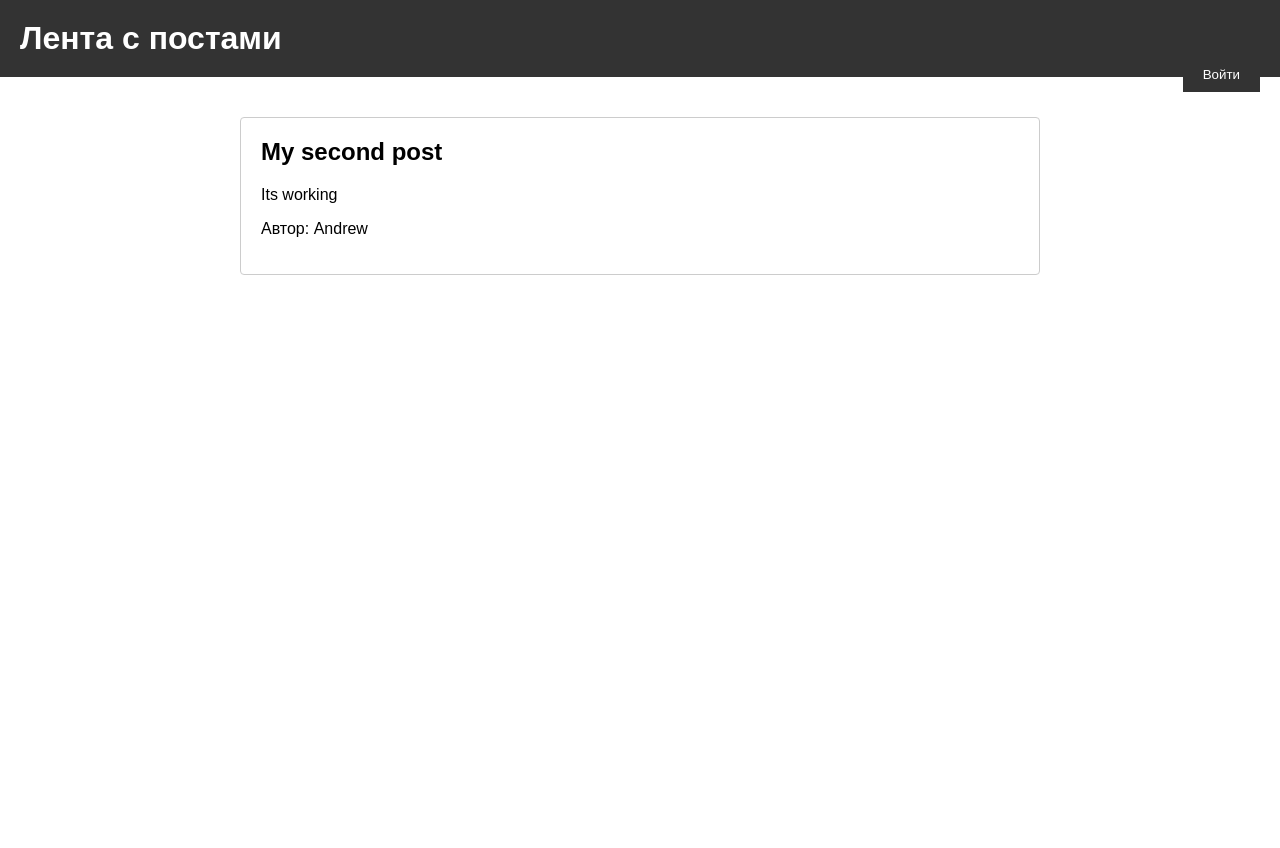
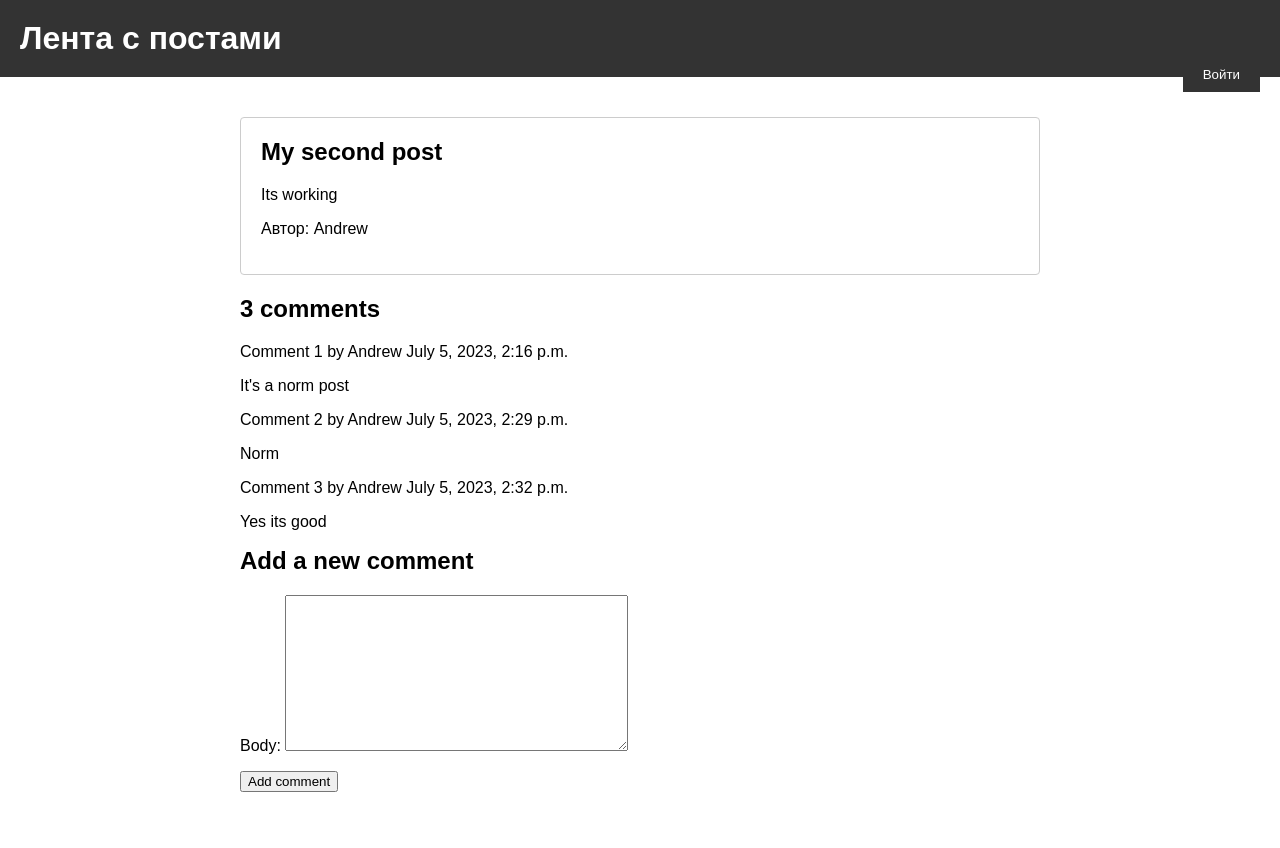
Before and after one commit to andrewaleev/ITsite, a Django app: a page that uses djangosite/webprog/templates/webprog/post/post.html in a window 1280 px wide. Before the commit the page ends 275 px from the top, so only its background shows below. Run offline with Django 4.2, Linux system fonts and the light colour scheme; data comes from the database, SQL or seed files in the repository; both versions use the stored data as it was after the commit.

Commit message:
Добавлены комментарии к постам

```diff
--- a/djangosite/webprog/admin.py
+++ b/djangosite/webprog/admin.py
@@ -7,7 +7,11 @@ from .models import Post, Comment, MarkPost, MarkComment
 class PostAdmin(admin.ModelAdmin):
     prepopulated_fields = {'slug': ('title',)}
 
+@admin.register(Comment)
+class CommentAdmin(admin.ModelAdmin):
+    list_display = ['author', 'post', 'created']
+    list_filter = ['created', 'updated']
+    search_fields = ['author', 'body']
 
-admin.site.register(Comment)
 admin.site.register(MarkPost)
 admin.site.register(MarkComment)
--- /dev/null
+++ b/djangosite/webprog/forms.py
@@ -0,0 +1,8 @@
+from django import forms
+from .models import Comment
+
+
+class CommentForm(forms.ModelForm):
+    class Meta:
+        model = Comment
+        fields = ['body']
--- a/djangosite/webprog/models.py
+++ b/djangosite/webprog/models.py
@@ -1,32 +1,6 @@
 from django.db import models
 from django.contrib.auth.models import User
 from django.urls import reverse
-
-
-class Comment(models.Model):
-    body = models.TextField()
-    author = models.ForeignKey(User,
-                               on_delete=models.CASCADE,
-                               related_name='blog_comments')
-    created = models.DateTimeField(auto_now_add=True)
-    updated = models.DateTimeField(auto_now=True)
-
-
-class MarkComment(models.Model):
-    class Mark(models.TextChoices):
-        LIKE = 'LK'
-        DISLIKE = 'DK'
-
-    mark = models.CharField(max_length=2,
-                            choices=Mark.choices
-                            )
-    author = models.ForeignKey(User,
-                               on_delete=models.CASCADE,
-                               related_name='mark_comment')
-    comment = models.ForeignKey(Comment,
-                                on_delete=models.CASCADE,
-                                related_name='user_mark_comment'
-                                )
 
 
 class Post(models.Model):
@@ -59,6 +33,45 @@ class Post(models.Model):
         return self.title
 
 
+class Comment(models.Model):
+    post = models.ForeignKey(Post,
+                             on_delete=models.CASCADE,
+                             related_name='comments')
+    body = models.TextField()
+    author = models.ForeignKey(User,
+                               on_delete=models.CASCADE,
+                               related_name='blog_comments')
+    created = models.DateTimeField(auto_now_add=True)
+    updated = models.DateTimeField(auto_now=True)
+    active = models.BooleanField(default=True)
+
+    class Meta:
+        ordering = ['created']
+        indexes = [
+            models.Index(fields=['created'])
+        ]
+
+    def __str__(self):
+        return f'Comment by {self.author} on {self.post}'
+
+
+class MarkComment(models.Model):
+    class Mark(models.TextChoices):
+        LIKE = 'LK'
+        DISLIKE = 'DK'
+
+    mark = models.CharField(max_length=2,
+                            choices=Mark.choices
+                            )
+    author = models.ForeignKey(User,
+                               on_delete=models.CASCADE,
+                               related_name='mark_comment')
+    comment = models.ForeignKey(Comment,
+                                on_delete=models.CASCADE,
+                                related_name='user_mark_comment'
+                                )
+
+
 class MarkPost(models.Model):
     class Mark(models.TextChoices):
         LIKE = 'LK'
--- /dev/null
+++ b/djangosite/webprog/templates/webprog/post/includes/comment_form.html
@@ -0,0 +1,6 @@
+<h2>Add a new comment</h2>
+<form action="{% url 'webprog:post_comment' post.id %}" method="post">
+ {{ form.as_p }}
+ {% csrf_token %}
+ <p><input type="submit" value="Add comment"></p>
+</form>
--- a/djangosite/webprog/templates/webprog/post/post.html
+++ b/djangosite/webprog/templates/webprog/post/post.html
@@ -7,14 +7,22 @@
     <h2>{{ post.title }}</h2>
     <p>{{ post.body }}</p>
     <p>Автор: {{ post.author }}</p>
-
-<script>
-    function likePost(postId) {
-        // Логика для обработки лайка поста
-    }
-
-    function dislikePost(postId) {
-        // Логика для обработки дизлайка поста
-    }
-</script>
+</article>
+  {% with comments.count as total_comments %}
+ <h2>
+ {{ total_comments }} comment{{ total_comments|pluralize }}
+ </h2>
+ {% endwith %}
+    {% for comment in comments %}
+ <div class="comment">
+ <p class="info">
+ Comment {{ forloop.counter }} by {{ comment.author }}
+ {{ comment.created }}
+ </p>
+ {{ comment.body|linebreaks }}
+ </div>
+ {% empty %}
+ <p>There are no comments.</p>
+ {% endfor %}
+     {% include "webprog/post/includes/comment_form.html" %}
 {% endblock %}
--- a/djangosite/webprog/urls.py
+++ b/djangosite/webprog/urls.py
@@ -4,5 +4,6 @@ from . import views
 app_name = 'webprog'
 urlpatterns = [
     path('', views.post_list, name='post_list'),
-    path('<int:year>/<int:month>/<int:day>/<slug:post>/', views.post, name='post')
+    path('<int:year>/<int:month>/<int:day>/<slug:post>/', views.post, name='post'),
+    path('<int:post_id>/comment/', views.post_comment, name='post_comment'),
 ]
--- a/djangosite/webprog/views.py
+++ b/djangosite/webprog/views.py
@@ -1,18 +1,51 @@
 from django.shortcuts import render, get_object_or_404
-
+from .forms import  CommentForm
 from django.shortcuts import render
 from .models import *
+from django.views.decorators.http import require_POST
+
 
 def post_list(request):
     posts = Post.objects.all()
     return render(request, 'webprog/post/list.html', {'posts': posts})
 
-def post(request, year, month,day,post):
+
+def post(request, year, month, day, post):
     post = get_object_or_404(Post,
                              slug=post,
                              created__year=year,
                              created__month=month,
                              created__day=day)
+    # Список активных комментариев к этому посту
+    comments = post.comments.filter(active=True)
+    # Форма для комментирования пользователям
+    form = CommentForm()
     return render(request,
                   'webprog/post/post.html',
-                  {'post':post})
+                  {'post': post,
+                   'comments': comments,
+                   'form': form})
+
+
+
+@require_POST
+def post_comment(request, post_id):
+    post = get_object_or_404(Post,
+                             id=post_id)
+    comment = None
+    # Комментарий был отправлен
+
+
+    form = CommentForm(data=request.POST)
+    if form.is_valid():
+        # Создать объект класса Comment, не сохраняя его в базе данных
+        comment = form.save(commit=False)
+        # Назначить пост комментарию
+        comment.post = post
+        comment.author = request.user
+        # Сохранить комментарий в базе данных
+        comment.save()
+        return render(request, 'webprog/post/comment.html',
+              {'post': post,
+               'form': form,
+               'comment': comment})
```
Also changed, not shown: djangosite/webprog/templates/webprog/post/comment.html (added, +10 -0 lines), djangosite/webprog/templates/webprog/post/list.html (+22 -0 lines), djangosite/db.sqlite3, djangosite/webprog/migrations/0001_initial.py, djangosite/webprog/migrations/0002_comment_active.py (added), djangosite/webprog/migrations/0002_remove_post_comment.py (deleted).
